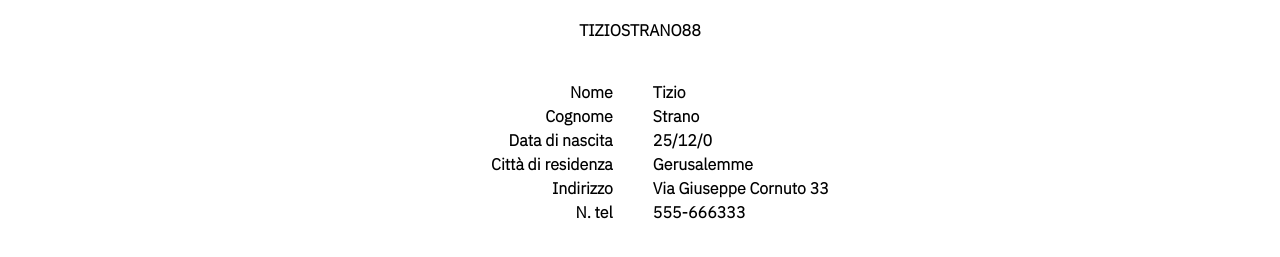
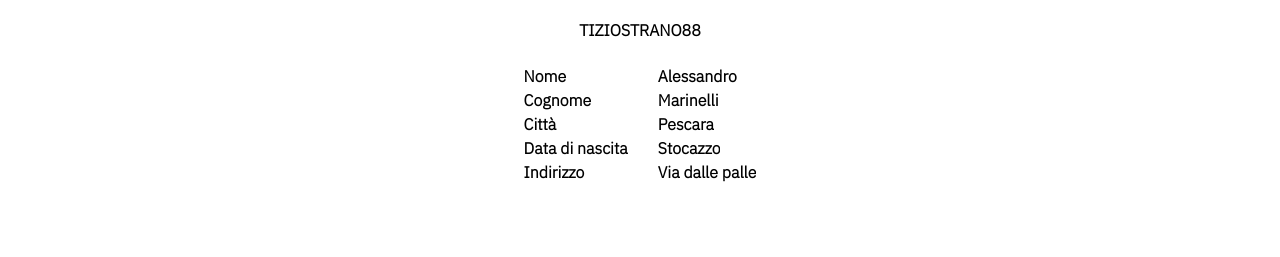
Before and after one commit to alemari-aesys/marizon, a React (Create React App) app: page /Personal in a window 1280 px wide. Shown: the part 385-642 px from the top of the page. Built offline with nearby package versions, Linux system fonts and the light colour scheme.

Commit message:
personal content

```diff
--- a/public/styles.css
+++ b/public/styles.css
@@ -214,14 +214,6 @@ button {
     cursor: pointer;
 }
 
-.personalContent {
-    display: flex;
-    justify-content: center;
-    align-items: center;
-    flex-direction: column;
-}
-
-
 .profilePic {
     width: 200px;
     height: 200px;
@@ -230,22 +222,60 @@ button {
     margin-top: 100px;
 }
 
-.personalData1 {
-    text-align: right;
+.span1 {
+    width: 50%;
 }
 
-.personalData1 li {
-    list-style-type: none;
+.span2 {
+    width: 50%;
 }
 
-.registry {
+.registryContainer {
     display: flex;
     justify-content: center;
-    align-items: center;
+    align-items: flex-start;
+    max-width: 300px;
+
+    flex-direction: row;
+    overflow: hidden;
+    text-overflow: ellipsis;
 }
 
+.label {
+    display: flex;
+    justify-content: center;
+    align-items: flex-start;
+    flex-direction: column;
+    order: 0;
+}
 
-.registry .personalData2 {
-    list-style-type: none;
-    padding-inline-end: 0px;
+.label div {
+    display: inline-block;
 }
+
+.empty {
+    order: 1;
+    width: 30px;
+}
+
+.data {
+    display: flex;
+    flex-direction: column;
+    align-items: flex-start;
+    justify-content: flex-start;
+    order: 2;
+}
+
+.data div {
+    overflow: hidden;
+    text-overflow: ellipsis;
+    max-width: 150px;
+}
+
+.personalContent {
+    display: flex;
+    flex-direction: column;
+    justify-content: center;
+    align-items: center;
+
+}
--- a/src/components/App.tsx
+++ b/src/components/App.tsx
@@ -5,7 +5,6 @@ import { Personal } from "./Personal";
 import { Route, Link, Switch } from "react-router-dom";
 import Settings from "./Settings";
 import Help from "./Help";
-import HeaderBasic from "./HeaderBasic";
 
 const App = () => {
   return (
--- a/src/components/HeaderHome.tsx
+++ b/src/components/HeaderHome.tsx
@@ -9,7 +9,6 @@ import { useLocation } from "react-router";
 const HeaderHome = () => {
   const [isSidebarOpen, setIsSideBarOpen] = useState<boolean>(false);
   const [scrollVertical, setScrollVertical] = useState(0);
-  const [showBurger, setShowBurger] = useState(false);
   const location = useLocation();
   const sidebar = useRef<HTMLDivElement>(null);
   const burger = useRef<HTMLElement>(null);
@@ -48,8 +47,6 @@ const HeaderHome = () => {
     document.getElementsByTagName("header")[0].style.position = "sticky";
     document.getElementsByTagName("header")[0].style.top = "0";
     document.getElementsByTagName("header")[0].style.left = "200px";
-
-    // document.getElementById("ngulamammt")!.style.paddingTop = "77px";
     document.getElementsByTagName("header")[0].style.width = "100%";
     document.getElementsByTagName("header")[0].style.zIndex = "1";
   };
--- a/src/components/Landing.tsx
+++ b/src/components/Landing.tsx
@@ -1,4 +1,3 @@
-import HeaderBasic from "./HeaderBasic";
 import LandingForm from "./LandingForm";
 
 const Landing = () => {
--- a/src/components/PersonalContent.tsx
+++ b/src/components/PersonalContent.tsx
@@ -20,23 +20,22 @@ const PersonalContent: React.FC<person> = ({
           alt="Foto profilo"
         />
         <h4 style={{ textAlign: "center" }}>{username.toUpperCase()}</h4>
-        <div className="registry">
-          <ul className="personalData1">
-            <li>Nome</li>
-            <li>Cognome</li>
-            <li>Data di nascita</li>
-            <li>Città di residenza</li>
-            <li>Indirizzo</li>
-            <li>N. tel</li>
-          </ul>
-          <ul className="personalData2">
-            <li>Tizio</li>
-            <li>Strano</li>
-            <li>25/12/0</li>
-            <li>Gerusalemme</li>
-            <li>Via Giuseppe Cornuto 33</li>
-            <li>555-666333</li>
-          </ul>
+        <div className="registryContainer">
+          <div className="label">
+            <div>Nome</div>
+            <div>Cognome</div>
+            <div>Città</div>
+            <div>Data di nascita</div>
+            <div>Indirizzo</div>
+          </div>
+          <div className="empty"></div>
+          <div className="data">
+            <div>Alessandro</div>
+            <div>Marinelli</div>
+            <div>Pescara</div>
+            <div>Stocazzo</div>
+            <div>Via dalle palle</div>
+          </div>
         </div>
       </div>
     </div>
```
